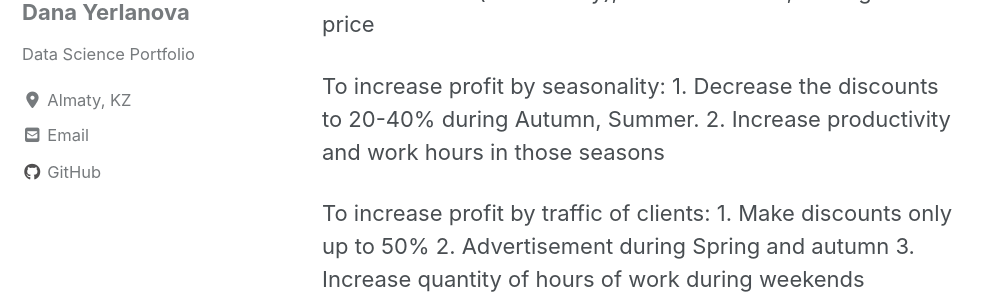
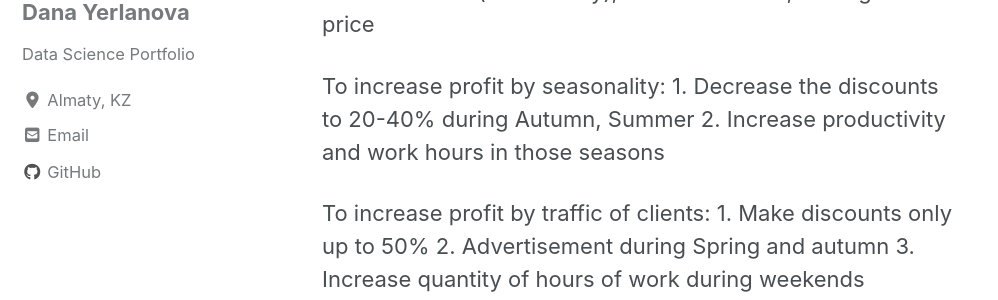
Before and after one commit to yerlandana/yerlandana.github.io, a Jekyll site: the page built from _posts/2019-04-28-salesvisualization.md, in a window 1280 px wide and 900 px high, scrolled down 21348 px. Shown: the part 187-487 px from the top of the window, without its empty margins (0-998 px from the left). Built offline with Jekyll 4.4.1, drawn with Linux system fonts in a browser that asks for light colours; cached includes are drawn as plain includes; nearby versions of some CDN libraries.

Commit message:
maybe, I am gonna finish this site

```diff
--- a/_posts/2019-04-28-salesvisualization.md
+++ b/_posts/2019-04-28-salesvisualization.md
@@ -333,7 +333,7 @@ In conclusion:
    Amount of profit highly depend on 3 main Factors: month(seasonality), traffic of clients, Average item price
 
  To increase profit by seasonality:
-    1. Decrease the discounts to 20-40% during Autumn, Summer.
+    1. Decrease the discounts to 20-40% during Autumn, Summer
     2. Increase productivity and work hours in those seasons
 
  To increase profit by traffic of clients:
```
